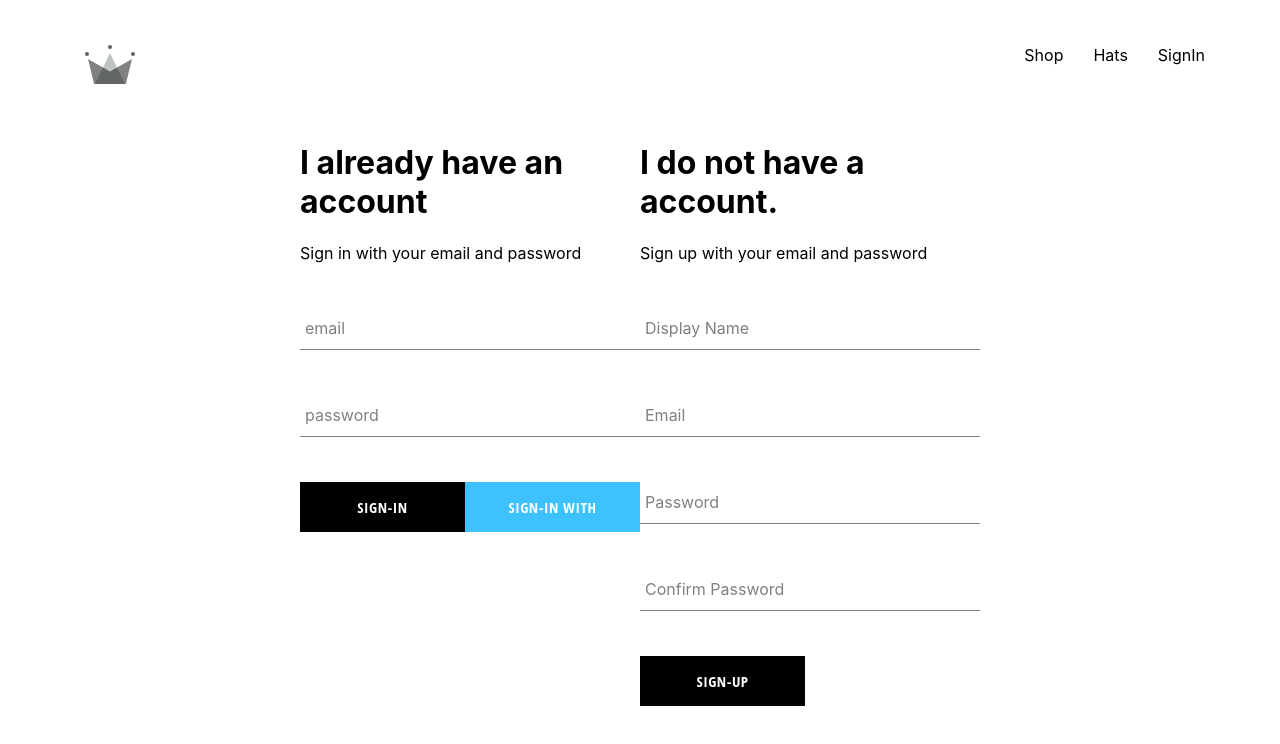
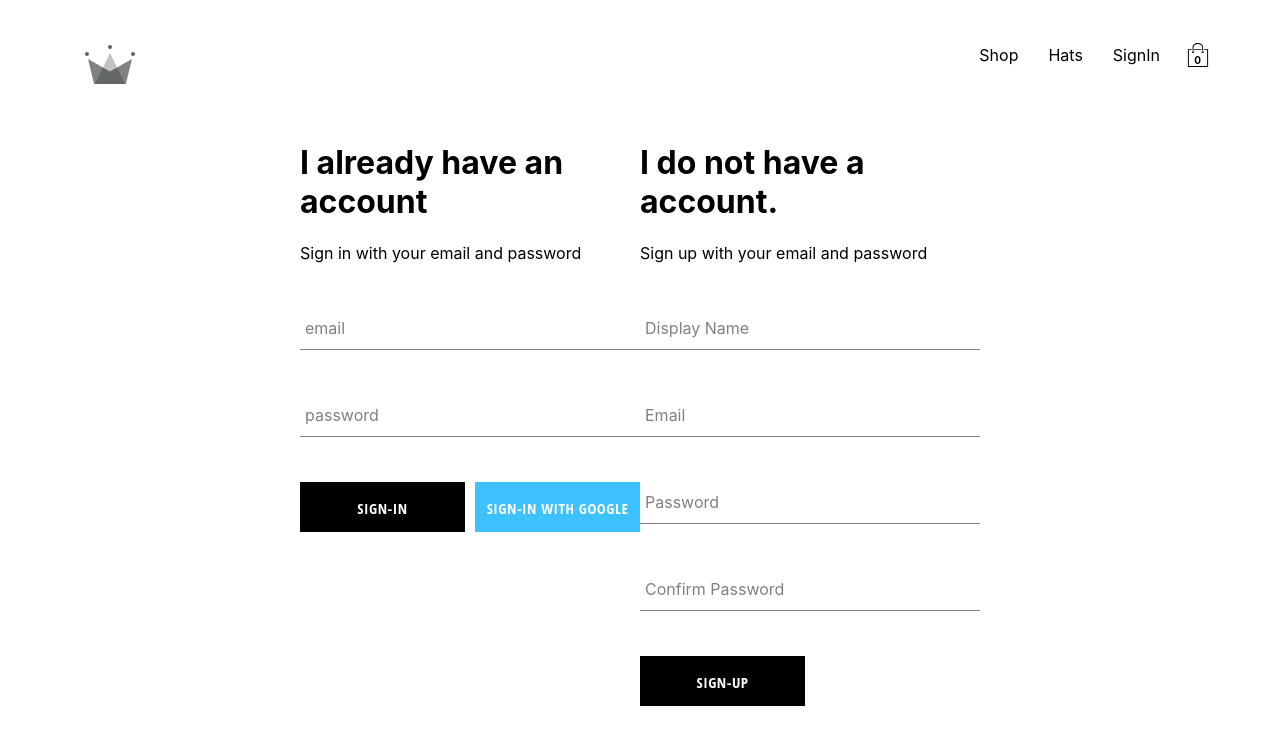
Before and after one commit to nonameb3/my-eCom, a React (Create React App) app in the folder client/: page /signin in a window 1280 px wide. Shown: the top 744 px of the page. Built offline with nearby package versions, Linux system fonts and the light colour scheme; no server answers.

Commit message:
add cart component and cart reducer

```diff
--- /dev/null
+++ b/client/src/components/cart-dropdown/cart-dropdown.jsx
@@ -0,0 +1,15 @@
+import React from "react";
+
+import CustomButton from "../custom-button/custom-button.component";
+import "./cart-dropdown.style.scss";
+
+function cartDropdown() {
+  return (
+    <div className="cart-dropdown">
+      <div className="cart-items"></div>
+      <CustomButton>GO TO CHECKOUT</CustomButton>
+    </div>
+  );
+}
+
+export default cartDropdown;
--- /dev/null
+++ b/client/src/components/cart-dropdown/cart-dropdown.style.scss
@@ -0,0 +1,36 @@
+.cart-dropdown {
+  position: absolute;
+  width: 240px;
+  height: 340px;
+  display: flex;
+  flex-direction: column;
+  padding: 20px;
+  border: 1px solid black;
+  background-color: white;
+  top: 90px;
+  right: 40px;
+  z-index: 5;
+
+  .cart-items {
+    height: 240px;
+    display: flex;
+    flex-direction: column;
+    overflow: scroll;
+    background: transparent;
+  }
+
+  button {
+    margin-top: auto;
+  }
+}
+
+// custom scrollber
+.cart-dropdown {
+  -ms-overflow-style: none; // IE 10+
+  scrollbar-width: none; // Firefox
+
+  ::-webkit-scrollbar {
+    width: 0px; /* Remove scrollbar space */
+    background: transparent; /* Optional: just make scrollbar invisible */
+  }
+}
--- /dev/null
+++ b/client/src/components/cart-icon/cart-icon.component.jsx
@@ -0,0 +1,26 @@
+import React from "react";
+import { connect } from "react-redux";
+
+import dropDownToggle from "../../redux/cart/cart.action";
+import { ReactComponent as ShoppingIcon } from "../../assets/shopping-bag.svg";
+import "./cart-icon.style.scss";
+
+function cartIconComponent({ dropDownToggle }) {
+  return (
+    <div className="cart-icon" onClick={dropDownToggle}>
+      <ShoppingIcon className="shopping-icon" />
+      <span className="item-count">0</span>
+    </div>
+  );
+}
+
+const mapDispatchToProps = dispatch => {
+  return {
+    dropDownToggle: () => dispatch(dropDownToggle())
+  };
+};
+
+export default connect(
+  null,
+  mapDispatchToProps
+)(cartIconComponent);
--- /dev/null
+++ b/client/src/components/cart-icon/cart-icon.style.scss
@@ -0,0 +1,21 @@
+.cart-icon {
+  width: 45px;
+  height: 45px;
+  position: relative;
+  display: flex;
+  align-items: center;
+  justify-content: center;
+  cursor: pointer;
+
+  .shopping-icon {
+    width: 24px;
+    height: 24px;
+  }
+
+  .item-count {
+    position: absolute;
+    font-size: 10px;
+    font-weight: bold;
+    bottom: 12px;
+  }
+}
--- a/client/src/components/custom-button/custom-button.style.scss
+++ b/client/src/components/custom-button/custom-button.style.scss
@@ -4,7 +4,7 @@
   height: 50px;
   letter-spacing: 0.5px;
   line-height: 50px;
-  padding: 0 35px 0 35px;
+  padding: auto;
   font-size: 15px;
   background-color: black;
   color: white;
--- a/client/src/components/header/header.component.jsx
+++ b/client/src/components/header/header.component.jsx
@@ -2,11 +2,13 @@
 import { Link } from "react-router-dom";
 import { connect } from "react-redux";
 
+import CartIcon from "../cart-icon/cart-icon.component";
+import CartDropdown from "../cart-dropdown/cart-dropdown";
 import { ReactComponent as Logo } from "../../assets/crown.svg";
-import {auth} from '../../firebase/firebase.utill'
+import { auth } from "../../firebase/firebase.utill";
 import "./header.style.scss";
 
-function Header({ currentUser }) {
+function Header({ currentUser, hidden }) {
   return (
     <div className="header">
       <Link className="logo-container" to="/">
@@ -19,8 +21,7 @@
         <Link className="option" to="/hats">
           Hats
         </Link>
-        {
-          currentUser !== null ? (
+        {currentUser !== null ? (
           <div className="option" onClick={() => auth.signOut()}>
             SignOut
           </div>
@@ -28,15 +29,20 @@
           <Link className="option" to="/signin">
             SignIn
           </Link>
-          )
-        }
+        )}
+        <CartIcon />
       </div>
+      {!hidden && <CartDropdown />}
     </div>
   );
 }
 
 const mapStatetoProps = state => {
-  return {currentUser: state.user.currentUser}
+  const {
+    user: { currentUser },
+    cart: { hidden }
+  } = state;
+  return { currentUser, hidden };
 };
 
 export default connect(mapStatetoProps)(Header);
--- /dev/null
+++ b/client/src/redux/cart/cart.action.js
@@ -0,0 +1,7 @@
+import * as TYPE from "./cart.type";
+
+export default function() {
+  return  {
+    type: TYPE.TOGGLE_CART_DROPDOWN
+  }
+}
--- /dev/null
+++ b/client/src/redux/cart/cart.reducer.js
@@ -0,0 +1,17 @@
+import * as TYPE from "./cart.type";
+
+const INITIAL_STATE = {
+  hidden: true
+};
+
+export default function(state = INITIAL_STATE, action) {
+  switch (action.type) {
+    case TYPE.TOGGLE_CART_DROPDOWN:
+      return {
+        ...state,
+        hidden: !state.hidden
+      };
+    default:
+      return state;
+  }
+}
--- /dev/null
+++ b/client/src/redux/cart/cart.type.js
@@ -0,0 +1 @@
+export const TOGGLE_CART_DROPDOWN = 'TOGGLE_CART_DROPDOWN';
--- a/client/src/redux/root-reducer.js
+++ b/client/src/redux/root-reducer.js
@@ -1,7 +1,9 @@
 import { combineReducers } from 'redux';
 
 import userReducer from './user/user.reducer';
+import cartReducer from './cart/cart.reducer';
 
 export default combineReducers({
-  user: userReducer
+  user: userReducer,
+  cart: cartReducer
 });
--- a/client/src/redux/user/user.action.js
+++ b/client/src/redux/user/user.action.js
@@ -1,4 +1,4 @@
-export default function(user){
+export default function(user) {
   return  {
     type: "SET_CURRENT_USER",
     payload: user
```
Also changed, not shown: client/src/assets/shopping-bag.svg (added). Lines whose indentation alone changed are shown as unchanged.
